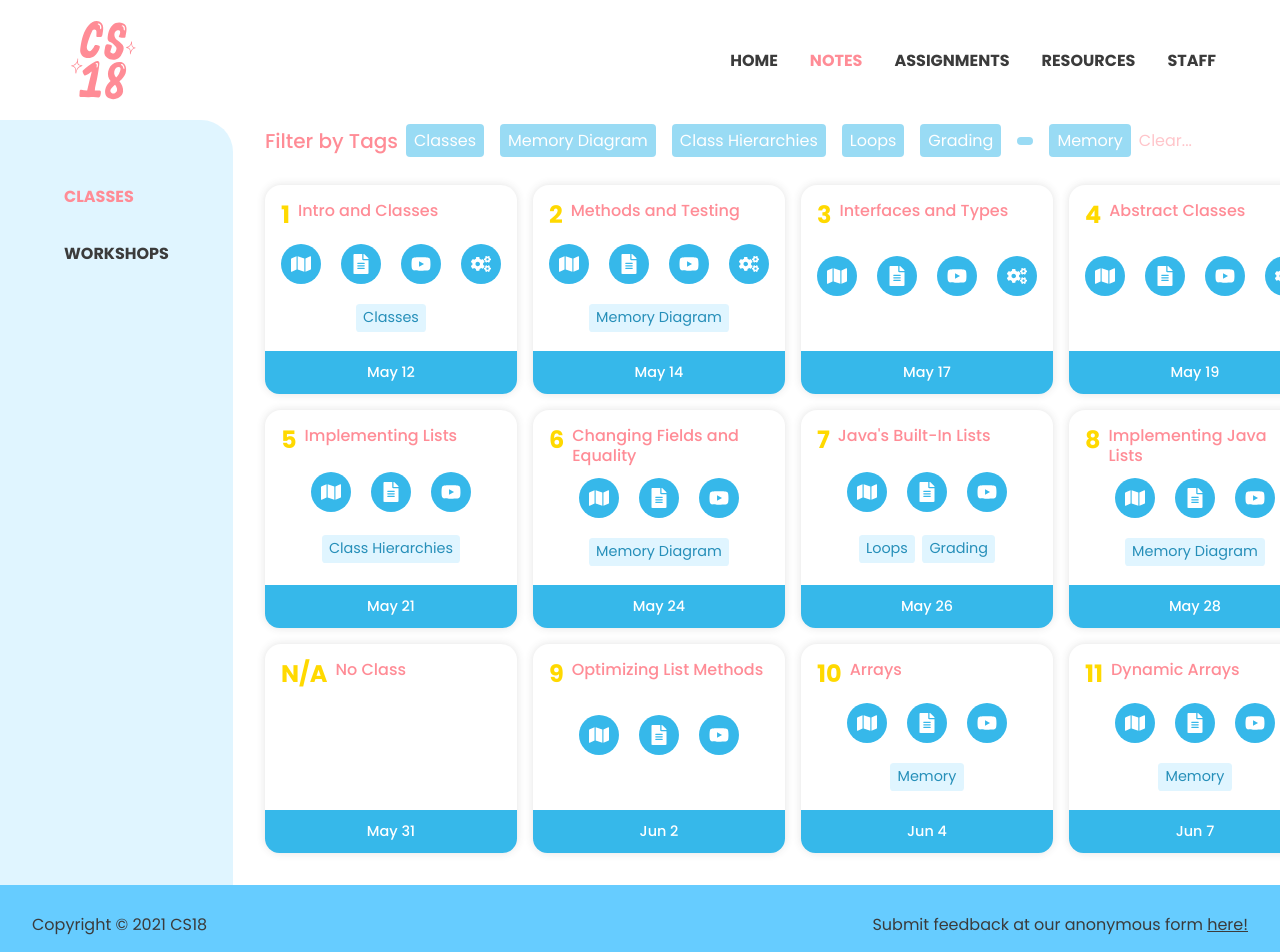
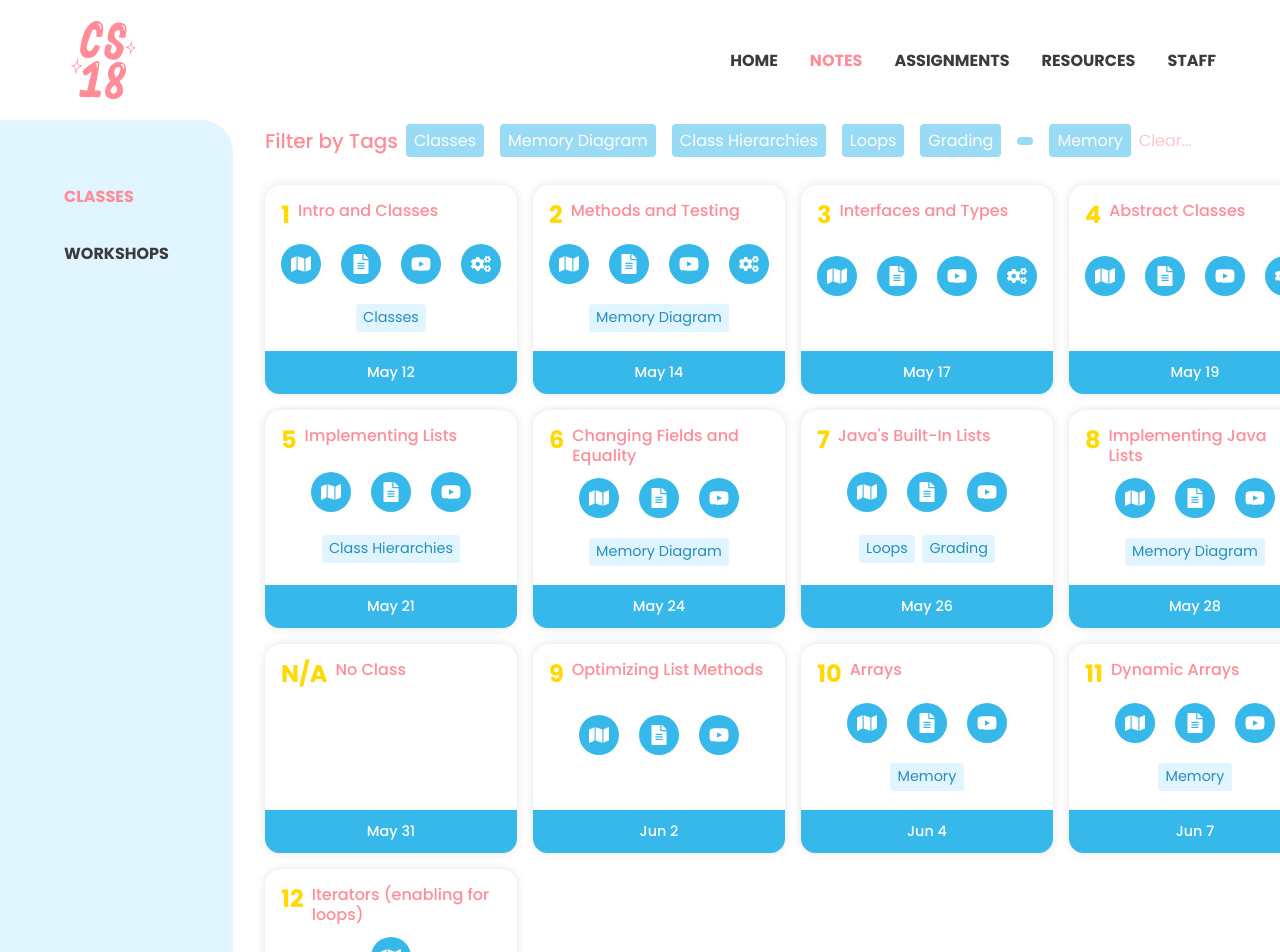
Before and after one commit to cs18-summer-2021/cs18-summer-2021.github.io, a React (Create React App) app: page /classes in a window 1280 px wide. Shown: the top 952 px of the page. Built offline with nearby package versions, Linux system fonts and the light colour scheme.

Commit message:
lec12 setup

```diff
--- a/src/Info/Notes/Classes/Classes.js
+++ b/src/Info/Notes/Classes/Classes.js
@@ -158,15 +158,14 @@ const classes = [
 	    makeIcon(iconType.VIDEO, "https://brown.hosted.panopto.com/Panopto/Pages/Viewer.aspx?id=8885c2ef-d138-4cae-ae27-ad40010b14ab")
 	],
 	tags: ["Memory"]
-    }
-    /*,
+    },
     {
 	number: 12, title: "Iterators (enabling for loops)", outDate: "Jun 9", active: true,
 	links: [
-	    makeIcon(iconType.SETUP, "https://hackmd.io/@cs18-spring-2021/lec12setup")
+	    makeIcon(iconType.SETUP, "https://hackmd.io/@cs18-spring-2021/lec12setup-sum")
 	],
 	tags: []
-    }*/
+    }
 ]
 
 export default classes;
```
Also changed, not shown: 1 other file (tests, documents, lock files or other folders).
